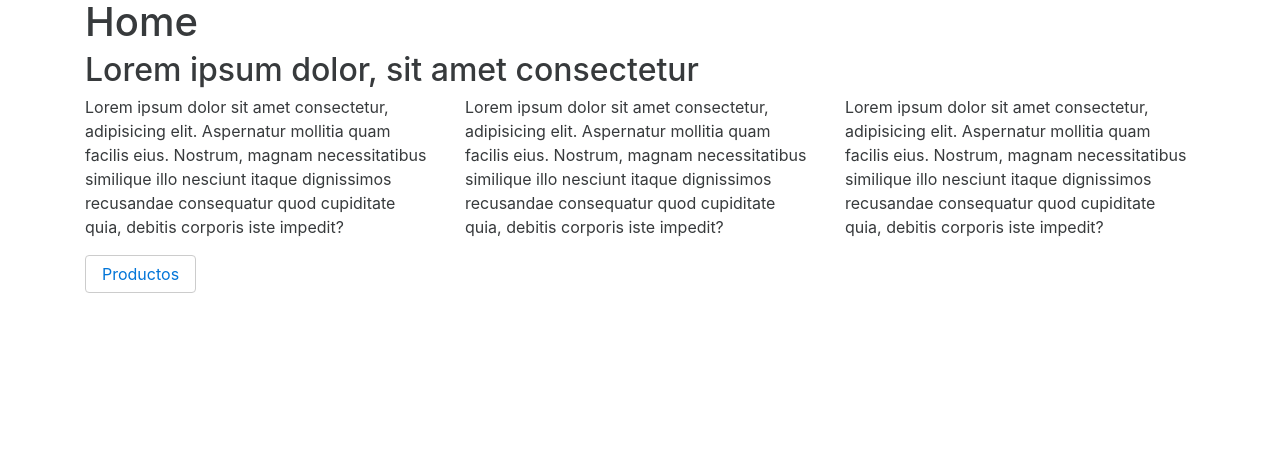
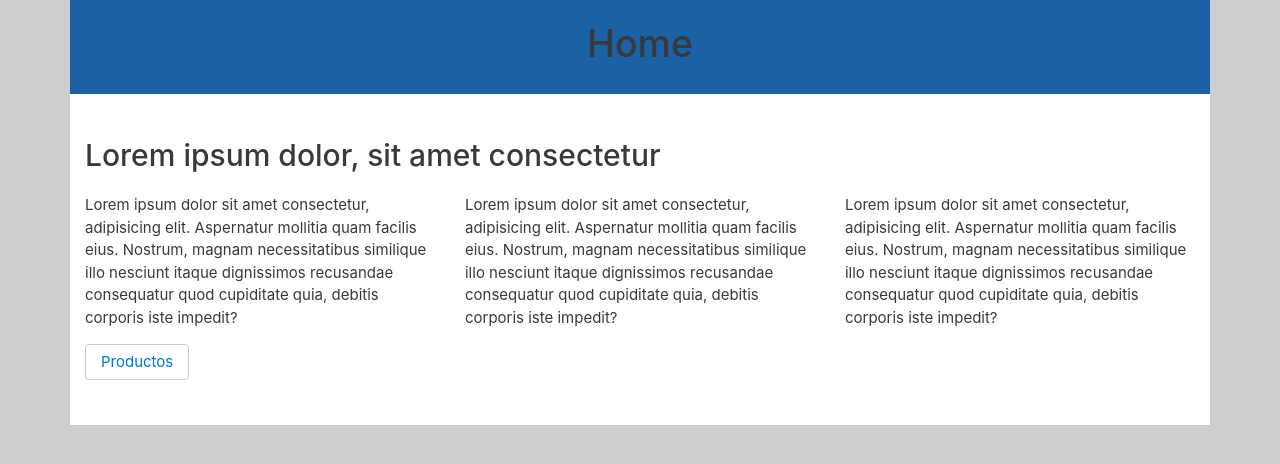
Before and after one commit to LeandroLedesma/serverNode, a website: page pages/index.html in a window 1280 px wide. Drawn offline with Linux system fonts and the light colour scheme; files that its build step writes are made by us from their sources; files whose address does not match are found by name.

Commit message:
add styles css pages

```diff
--- a/css/home/styles.css
+++ b/css/home/styles.css
@@ -0,0 +1,20 @@
+html {
+    font-size: 15px;
+}
+
+body {
+    background: #cecece;
+}
+
+
+
+header {
+    height: auto;
+    background: #1b61a3;
+    text-align: center;
+}
+
+section {
+    background: #FFFFFF;
+    padding: 5rem auto;
+}
--- a/css/products/styles.css
+++ b/css/products/styles.css
@@ -0,0 +1,19 @@
+html {
+    font-size: 15px;
+}
+
+body {
+    background: #cecece;
+}
+
+header {
+    background: #1b61a3;
+}
+
+h1 {
+    text-align: center;
+}
+
+section {
+    background: #FFFFFF;
+}
--- a/pages/index.html
+++ b/pages/index.html
@@ -17,11 +17,11 @@
     * Agregar un título h2 autogenerado
     * Agregar 3 párrafos autogenerados
     * Agregar un link para ir a la sección de productos-->
-    <header class="container text-center">
+    <header class="container py-2">
         <h1>Home</h1>
     </header>
-    <section class="container">
-        <h2>Lorem ipsum dolor, sit amet consectetur</h2>
+    <section class="container py-3">
+        <h2 class="mb-2">Lorem ipsum dolor, sit amet consectetur</h2>
         <div class="row">
             <div class="text-box col-md-4">
                 <p>
@@ -45,7 +45,7 @@
                 </p>
             </div>
         </div>
-        <span class="btn btn-secondary"><a href="/products">Productos</a></span>
+        <span class="btn btn-secondary mx-auto"><a href="/products">Productos</a></span>
     </section>
     <script src="/jquery.min.js"></script>
     <script src="/bootstrap.min.js"></script>
```
Also changed, not shown: pages/products.html (+5 -2 lines), server.js (+10 -0 lines).
